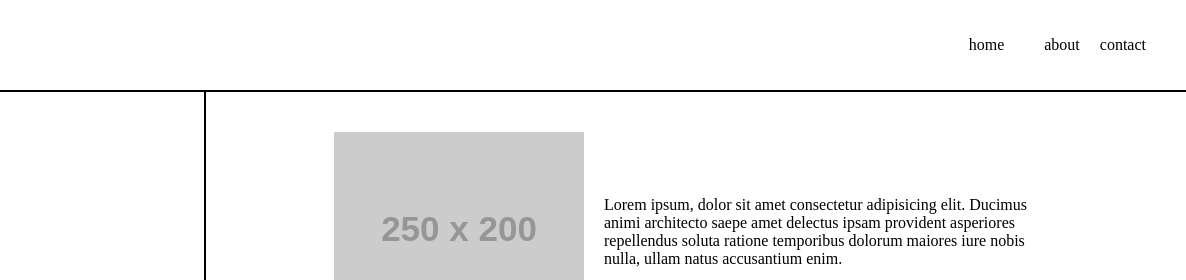
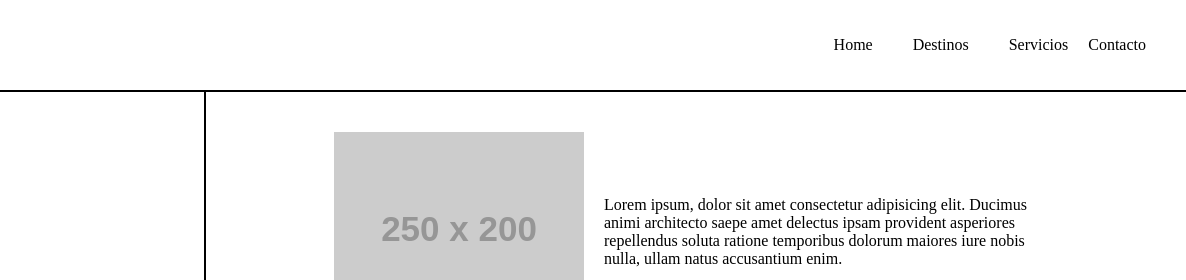
Before and after one commit to ulises2k/acamica-workshop, a plain HTML site: page index.html in a window 1280 px wide. Shown: the top 280 px of the page, 94-1280 px from the left. Drawn offline with Linux system fonts and the light colour scheme; placeholder pictures from the web are drawn by us.

Commit message:
Primer menu

```diff
--- a/index.html
+++ b/index.html
@@ -3,7 +3,7 @@
 <head>
     <meta charset="UTF-8">
     <meta name="viewport" content="width=device-width, initial-scale=1.0">
-    <title>Grid</title>
+    <title>Sitio de turismo de Nueva York</title>
     <link rel="stylesheet" href="style.css">
 </head>
 <body>
@@ -11,9 +11,10 @@
         <img src="http://via.placeholder.com/50x50" alt="">
         <nav>
             <ul>
-                <li>home</li>
-                <li>about</li>
-                <li>contact</li>
+                <li>Home</li>
+                <li>Destinos</li>
+                <li>Servicios</li>
+                <li>Contacto</li>
             </ul>
         </nav>
     </header>
```
